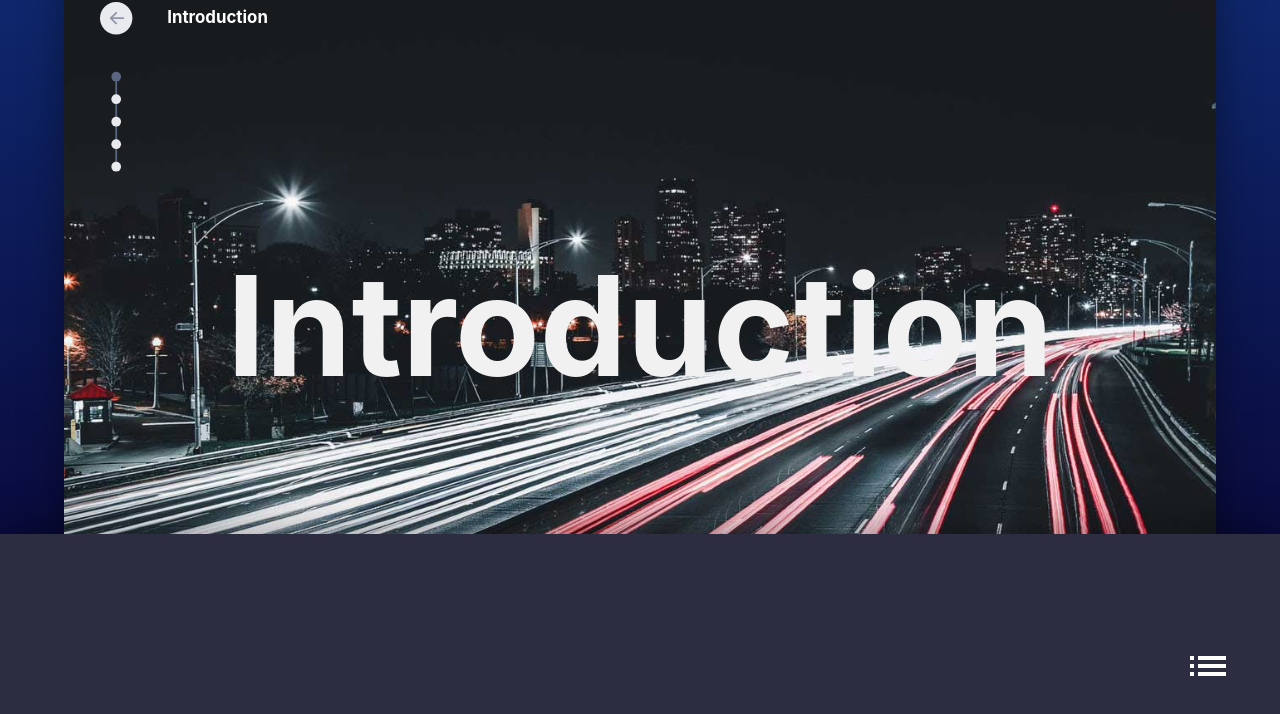
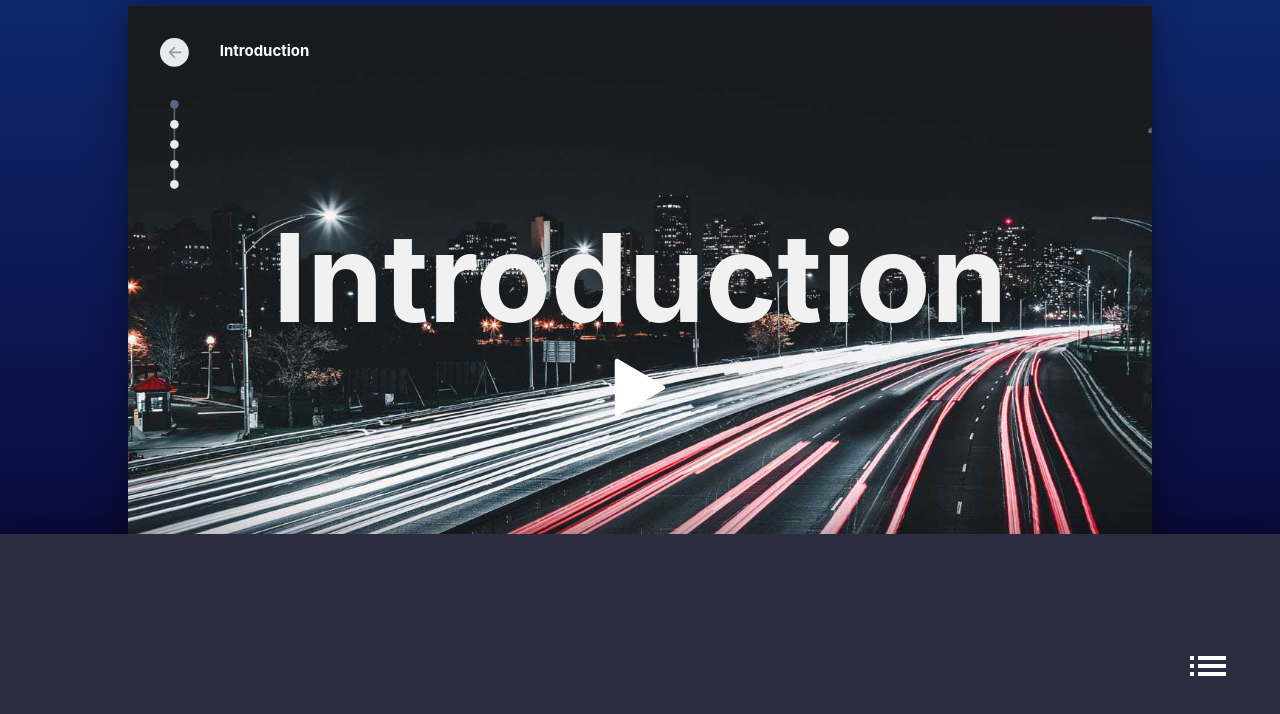
Before and after one commit to stjarnstrom/metalsandwich, a plain HTML site: page source/index.html in a window 1280 px wide. Both pictures are taken after a click on the element "Chapter Selection". Shown: the part 74-788 px from the top of the page. Drawn offline with nearby package versions, Linux system fonts and the light colour scheme; files that its build step writes are made by us from their sources.

```diff
--- a/source/index.html
+++ b/source/index.html
@@ -34,8 +34,8 @@
 							<li><a href="#" data-slideindex="4">Digital Service Ready</a></li>
 						</ul>
 						<ul class="nav-links">
-							<li><a href="#">Product Specification</a></li>
 							<li><a href="#">Contact</a></li>
+							<li><a href="#">Learn more</a></li>
 						</ul>
 					</div>
 
@@ -65,6 +65,7 @@
 				<div class="slides slides--titles">
 					<div class="slide slide--current">
 						<h2 class="slide__title">Introduction</h2>
+						<img src="img/play-alt.svg" class="play-me-symbol">
 					</div>
 					<div class="slide">
 						<h2 class="slide__title">Metal Sandwich</h2>
--- a/source/scss/menu.scss
+++ b/source/scss/menu.scss
@@ -224,9 +224,8 @@
 }
 
 .chapter-selection-active .slideshow {
-  transform: scale3d(0.9, 0.9, 1);
+  transform: scale3d(0.8, 0.8, 1);
 }
-
 
 .logotype {
   position: absolute;
```
